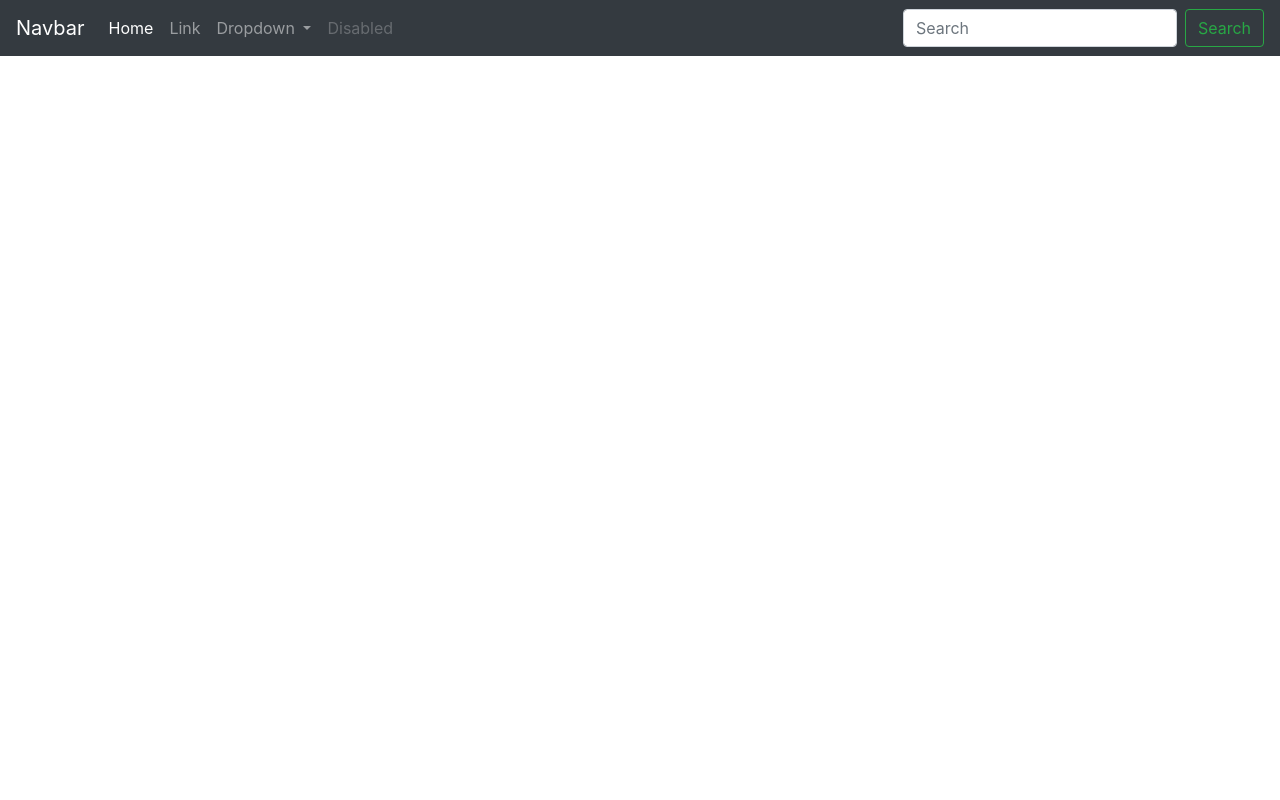
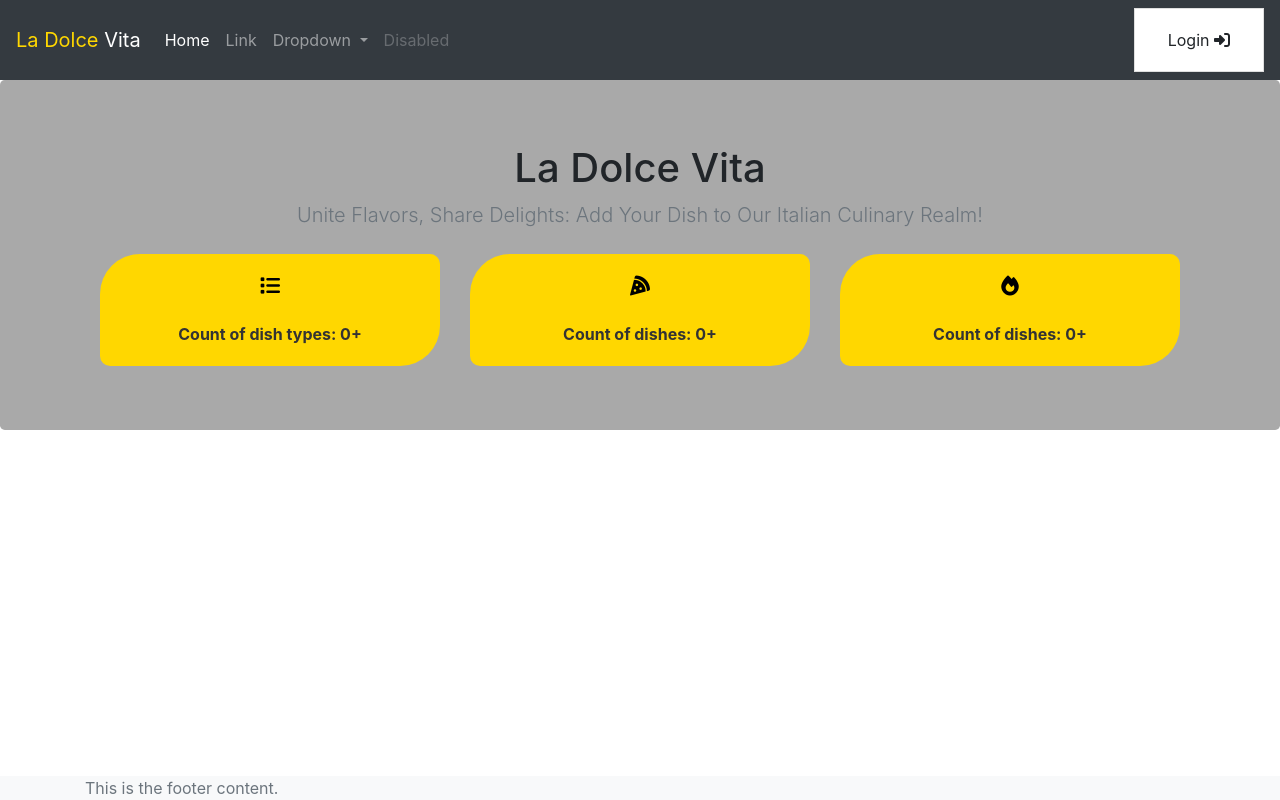
Before and after one commit to svyshcho/restaurnat-service, a Django app: page / in a window 1280 px wide. Run offline with Django 4.2, Linux system fonts and the light colour scheme; data that the repository does not hold is empty; some libraries are stand-ins or nearby versions.

Commit message:
Added footer and main page

```diff
--- a/restaurant_service/urls.py
+++ b/restaurant_service/urls.py
@@ -16,8 +16,11 @@ Including another URLconf
 """
 from django.contrib import admin
 from django.urls import path, include
+from django.conf import settings
+from django.conf.urls.static import static
 
 urlpatterns = [
     path("admin/", admin.site.urls),
+    path("accounts/", include("django.contrib.auth.urls")),
     path("", include("restaurant.urls", namespace="catalog")),
-]
+] + static(settings.STATIC_URL, document_root=settings.STATIC_ROOT)
--- a/static/css/styles.css
+++ b/static/css/styles.css
@@ -0,0 +1,28 @@
+.navbar-nav a {
+      text-decoration: none;
+      position: relative;
+    }
+.navbar-nav a:hover::before {
+    content: '';
+    position: absolute;
+    bottom: -2px;
+    left: 0;
+    width: 100%;
+    height: 2px;
+    background-color: mintcream;
+}
+.card {
+    border: none;
+    border-radius: 40px 10px;
+    background: gold;
+}
+.card-title {
+    text-align: center;
+    color: black;
+    margin-bottom: 0;
+}
+
+.card-text {
+    color: #333333;
+    margin-top: 0;
+}
--- a/templates/base.html
+++ b/templates/base.html
@@ -1,13 +1,21 @@
+{% load static %}
 <!DOCTYPE html>
 <html lang="en">
 <head>
   <meta charset="UTF-8">
   <title>Title</title>
       <link rel="stylesheet" href="https://cdn.jsdelivr.net/npm/bootstrap@4.6.2/dist/css/bootstrap.min.css" integrity="sha384-xOolHFLEh07PJGoPkLv1IbcEPTNtaed2xpHsD9ESMhqIYd0nLMwNLD69Npy4HI+N" crossorigin="anonymous">
+      <link rel="stylesheet" href="{% static 'css/styles.css' %}">
 </head>
 <body>
-{% block sidebar %} {% include "includes/sidebar.html" %}{% endblock %}
+{% block sidebar %} {% include "includes/sidebar_main.html" %}{% endblock %}
 {% block content %}{% endblock %}
+<footer class="footer fixed-bottom bg-light">
+  <div class="container">
+    <span class="text-muted" style="align-content: center">This is the footer content.</span>
+  </div>
+</footer>
+<script src="https://kit.fontawesome.com/70dbb55011.js" crossorigin="anonymous"></script>
 <script src="https://code.jquery.com/jquery-3.2.1.slim.min.js" integrity="sha384-KJ3o2DKtIkvYIK3UENzmM7KCkRr/rE9/Qpg6aAZGJwFDMVNA/GpGFF93hXpG5KkN" crossorigin="anonymous"></script>
 <script src="https://cdnjs.cloudflare.com/ajax/libs/popper.js/1.12.9/umd/popper.min.js" integrity="sha384-ApNbgh9B+Y1QKtv3Rn7W3mgPxhU9K/ScQsAP7hUibX39j7fakFPskvXusvfa0b4Q" crossorigin="anonymous"></script>
 <script src="https://maxcdn.bootstrapcdn.com/bootstrap/4.0.0/js/bootstrap.min.js" integrity="sha384-JZR6Spejh4U02d8jOt6vLEHfe/JQGiRRSQQxSfFWpi1MquVdAyjUar5+76PVCmYl" crossorigin="anonymous"></script>
--- /dev/null
+++ b/templates/includes/sidebar_main.html
@@ -0,0 +1,42 @@
+<nav class="navbar navbar-expand-lg navbar-dark bg-dark">
+  <a class="navbar-brand" href="#"><span style="color: gold">La Dolce</span> Vita</a>
+  <button class="navbar-toggler" type="button" data-toggle="collapse" data-target="#navbarSupportedContent" aria-controls="navbarSupportedContent" aria-expanded="false" aria-label="Toggle navigation">
+    <span class="navbar-toggler-icon"></span>
+  </button>
+
+  <div class="collapse navbar-collapse" id="navbarSupportedContent">
+    <ul class="navbar-nav mr-auto">
+      <li class="nav-item active">
+        <a class="nav-link" href="#">Home <span class="sr-only">(current)</span></a>
+      </li>
+      <li class="nav-item">
+        <a class="nav-link" href="#">Link</a>
+      </li>
+      <li class="nav-item dropdown">
+        <a class="nav-link dropdown-toggle" href="#" role="button" data-toggle="dropdown" aria-expanded="false">
+          Dropdown
+        </a>
+        <div class="dropdown-menu">
+          <a class="dropdown-item" href="#">Action</a>
+          <a class="dropdown-item" href="#">Another action</a>
+          <a class="dropdown-item" href="#">Action</a>
+          <a class="dropdown-item" href="#">Another action</a>
+          <a class="dropdown-item" href="#">Another action</a>
+          <a class="dropdown-item" href="#">Another action</a>
+          <a class="dropdown-item" href="#">Something else here</a>
+        </div>
+      </li>
+      <li class="nav-item">
+        <a class="nav-link disabled">Disabled</a>
+      </li>
+    </ul>
+    <form class="form-inline my-2 my-lg-0">
+      {% if user.is_authenticated %}
+        <li class="list-group-item">User: <a href="{{ user.get_absolute_url }}">{{ user.get_username }}</a></li>
+        <li class="list-group-item btn btn-primary"><a href="{% url 'logout'%}?next={{request.path}}">Logout</a></li>
+      {% else %}
+        <li class="list-group-item"><a href="{% url 'login'%}?next={{request.path}}"><button type="button" class="btn btn-gray">Login <i class="fa-solid fa-right-to-bracket"></i></button></a></li>
+      {% endif %}
+    </form>
+  </div>
+</nav>
--- /dev/null
+++ b/templates/registration/login.html
@@ -0,0 +1,4 @@
+{% extends "base.html" %}
+{% block content %}
+
+{% endblock %}
--- a/templates/restaurant/index.html
+++ b/templates/restaurant/index.html
@@ -1,5 +1,41 @@
 {% extends "base.html" %}
+{% load static %}
 
 {% block content %}
+  <section class="jumbotron text-center" style="background-color: darkgray">
+    <div class="container black">
+      <h1>La Dolce Vita</h1>
+      <p class="lead text-muted">Unite Flavors, Share Delights: Add Your Dish to Our Italian Culinary Realm!</p>
+      <div class="container mt-4">
+  <div class="row">
+    <div class="col-lg-4">
+      <div class="card">
+        <div class="card-body">
+          <h5 class="card-title"><i class="fa-solid fa-list"></i></h5><br>
+          <p class="card-text"><strong>Count of dish types: {{ num_dish_types.count }}+</strong></p>
+        </div>
+      </div>
+    </div>
 
+    <div class="col-lg-4">
+      <div class="card">
+        <div class="card-body">
+          <h5 class="card-title"><i class="fa-solid fa-pizza-slice"></i></h5><br>
+          <p class="card-text"><strong>Count of dishes: {{ num_dishes.count }}+</strong></p>
+        </div>
+      </div>
+    </div>
+    <div class="col-lg-4">
+      <div class="card">
+        <div class="card-body">
+          <h5 class="card-title"><i class="fa-solid fa-fire"></i></h5><br>
+          <p class="card-text"><strong>Count of dishes: {{ num_cookers.count }}+</strong></p>
+        </div>
+      </div>
+    </div>
+  </div>
+</div>
+
+    </div>
+  </section>
 {% endblock %}
```
